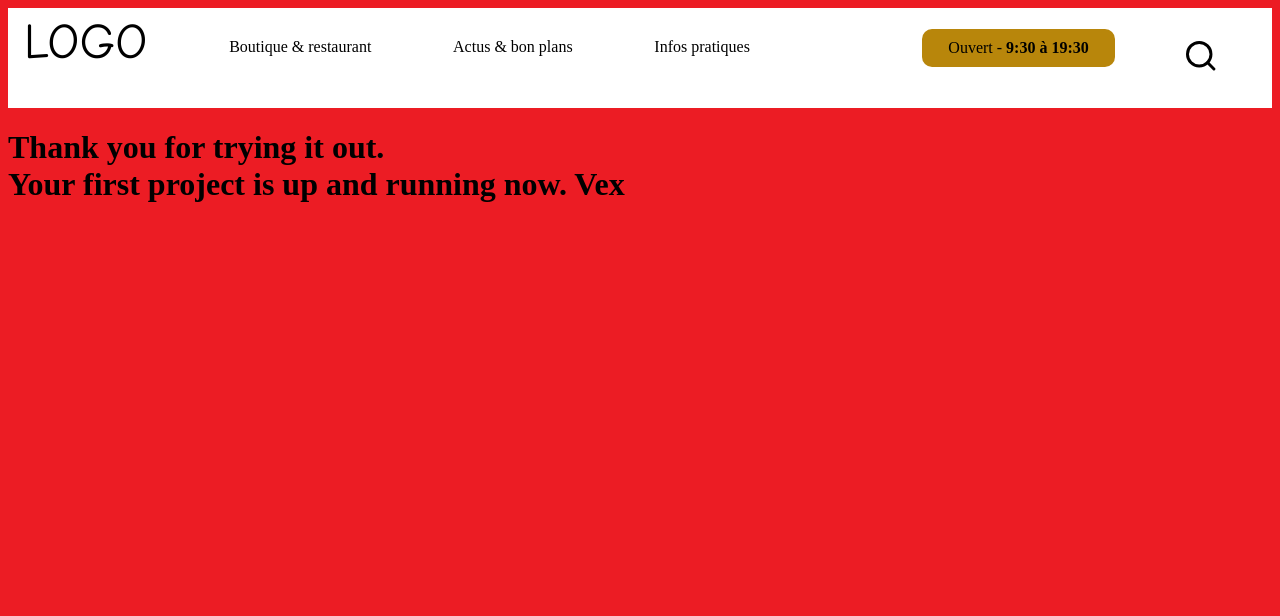
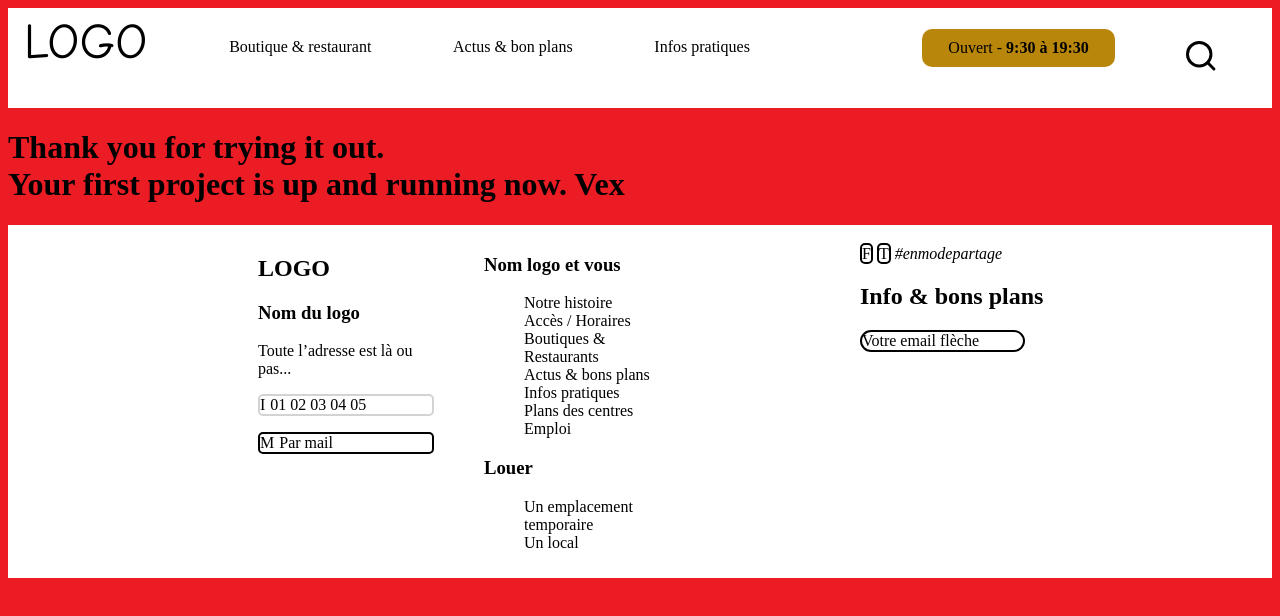
Before and after one commit to GallusPrime/Projet_Web_L2_2024, a website built with Vite: page index.html in a window 1280 px wide. Built offline with nearby package versions, Linux system fonts and the light colour scheme; files whose address does not match are found by name.

Commit message:
footer presque fait

```diff
--- a/index.html
+++ b/index.html
@@ -37,7 +37,40 @@
 
     </section>
   </main>
-  <footer class="technologies">
+  <footer>
+    <div class="footer-gauche">
+      <h2>LOGO</h2>
+      <h3>Nom du logo</h3>
+      <p>Toute l’adresse est là ou pas...</p>
+
+      <p class="Tel"><span>I</span>01 02 03 04 05</p>
+
+      <p class="email"><span>M</span>Par mail</p>
+    </div>
+    <div class="footer-centre">
+      <h3>Nom logo et vous</h3>
+      <ul>
+        <li>Notre histoire</li>
+        <li>Accès / Horaires</li>
+        <li>Boutiques & Restaurants</li>
+        <li>Actus & bons plans</li>
+        <li>Infos pratiques</li>
+        <li>Plans des centres</li>
+        <li>Emploi</li>
+      </ul>
+      <h3>Louer</h3>
+      <ul>
+        <li>Un emplacement temporaire</li>
+        <li>Un local</li>
+      </ul>
+    </div>
+    <div class="footer-droite">
+      <span class="Plogo">F</span>
+      <span class="Plogo">T</span>
+      <i>#enmodepartage</i>
+      <h2>Info & bons plans</h2>
+      <p id="mail">Votre email <span class="fleche">flèche</span></p>
+    </div>
 
   </footer>
 <script type="module" src="/src/main.js"></script>
--- a/public/style.css
+++ b/public/style.css
@@ -70,3 +70,53 @@ div {
     grid-column: 7;
     grid-row: 1;
 }
+
+footer {
+    display: grid;
+    grid-template-columns: 1fr 1fr 2fr;
+    background-color: white;
+    padding: 10px 10px 10px 150px;
+
+}
+.footer-centre {
+    text-align: left;
+    margin-left: 50px;
+
+}
+.footer-centre ul {
+    list-style: none;
+    padding-right: 50px;
+}
+
+.footer-droite {
+    margin-top: 10px;
+    text-align: left;
+    margin-left: 150px;
+}
+.Plogo {
+    border : 2px solid black;
+    border-radius: 5px;
+}
+#mail {
+    border : 2px solid black;
+    border-radius: 15px;
+    width: 40%;
+
+}
+.footer-gauche {
+    margin-left: 100px;
+    text-align: left
+}
+.footer-gauche span {
+    margin-right: 5px;
+}
+.Tel {
+    border : 2px solid lightgray;
+    border-radius: 5px;
+    gap: 5px;
+}
+
+.email {
+    border : 2px solid black;
+    border-radius: 5px;
+}
```
